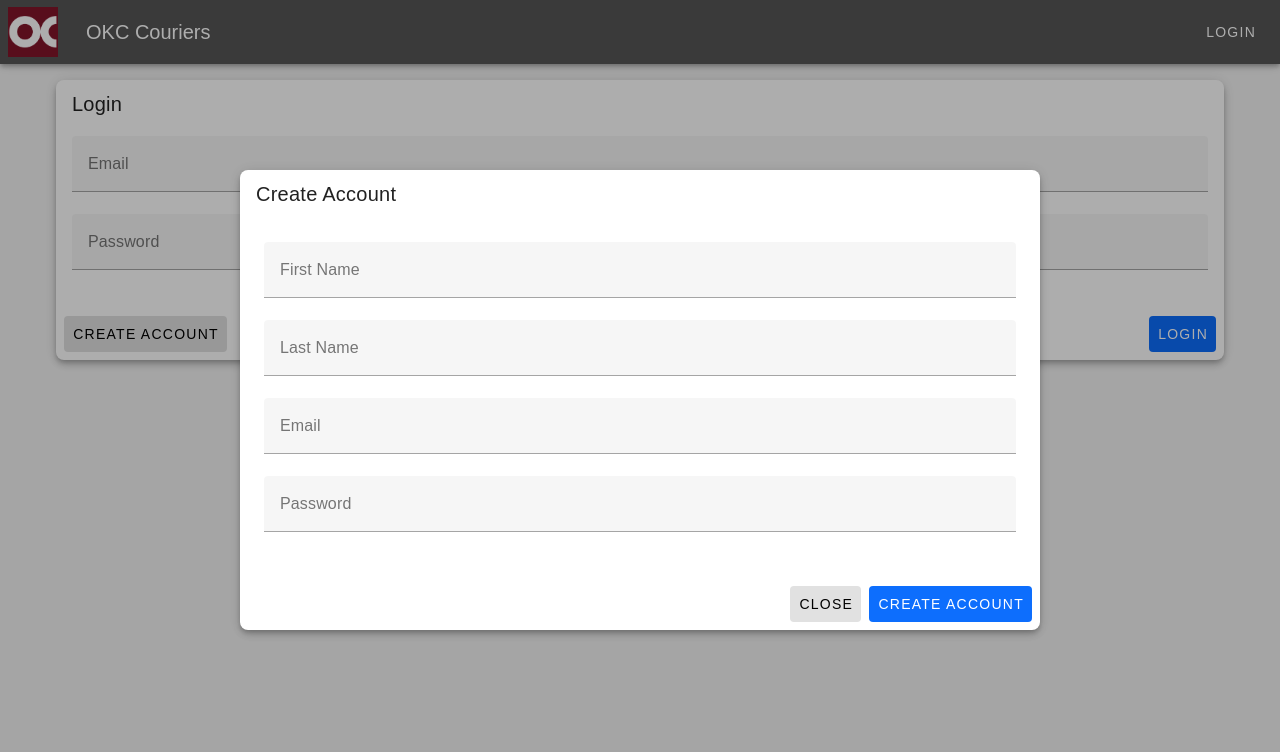
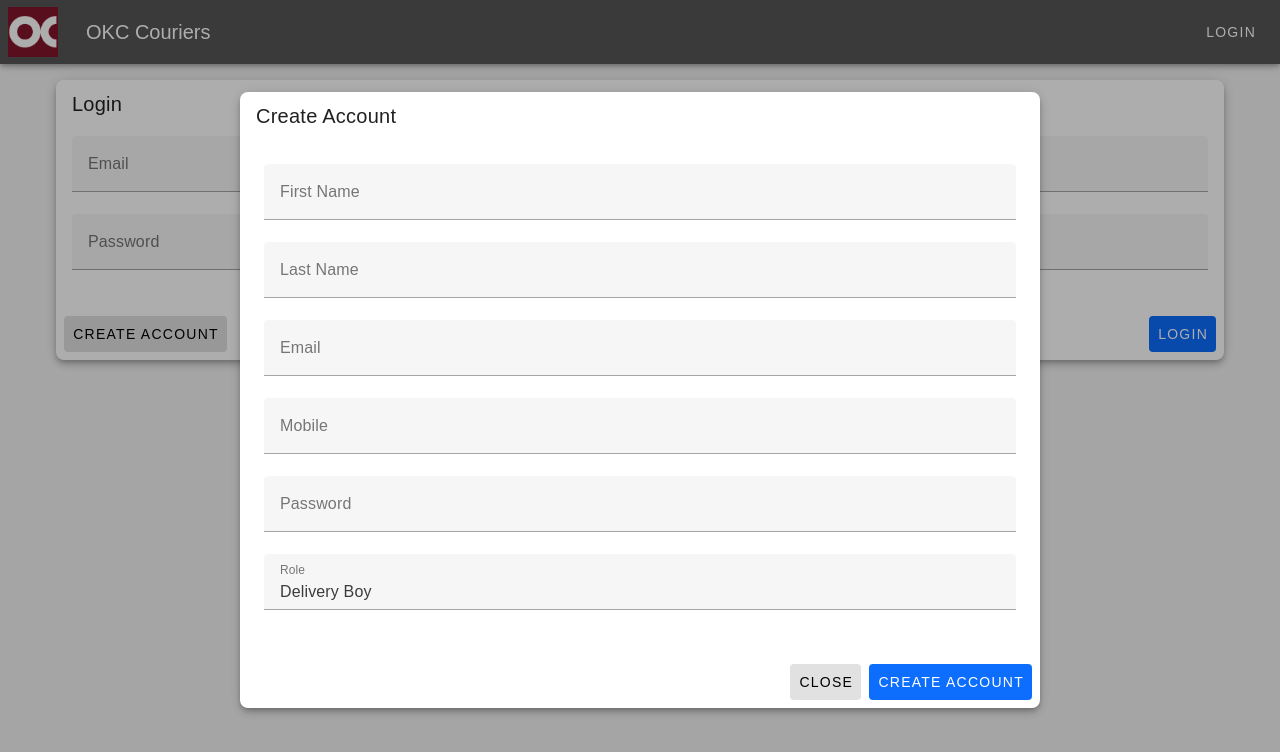
Before and after one commit to rohandhamshala/courier-frontend, a Vue app: page / in a window 1280 px wide. Both pictures are taken after a click on the button "CREATE ACCOUNT". Shown: the top 752 px of the page. Built offline with nearby package versions, Linux system fonts and the light colour scheme.

Commit message:
Login changes

```diff
--- a/src/views/Login.vue
+++ b/src/views/Login.vue
@@ -11,12 +11,18 @@ const snackbar = ref({
   color: "",
   text: "",
 });
+const role = ref("Delivery Boy")
 const user = ref({
   firstName: "",
   lastName: "",
   email: "",
   password: "",
+  mobile: ""
 });
+
+const roleOptions =  [
+        "Admin","Clerk","Delivery Boy"
+      ]
 
 onMounted(async () => {
   if (localStorage.getItem("user") !== null) {
@@ -24,12 +30,19 @@ onMounted(async () => {
   }
 });
 
+const getRoleId = () => {
+  return role === "Admin" ? 1 : role === "Clerk" ? 2 : 3
+}
+
 async function createAccount() {
-  await UserServices.addUser(user.value)
-    .then(() => {
+  await UserServices.addUser({...user.value, role_id: getRoleId()})
+    .then((res) => {
       snackbar.value.value = true;
       snackbar.value.color = "green";
-      snackbar.value.text = "Account created successfully!";
+      if(res.data.is_verified == 0)
+        snackbar.value.text = "Account created successfully, Please contact Admin to verify your Account!";
+      else
+        snackbar.value.text = "Account created successfully!";
       router.push({ name: "login" });
     })
     .catch((error) => {
@@ -120,12 +133,22 @@ function closeSnackBar() {
               label="Email"
               required
             ></v-text-field>
-
+            <v-text-field
+              v-model="user.mobile"
+              label="Mobile"
+              required
+            ></v-text-field>
             <v-text-field
               v-model="user.password"
               label="Password"
               required
             ></v-text-field>
+             <v-select
+                v-model="role"
+                label="Role"
+                :items="roleOptions"
+                required
+              ></v-select>
           </v-card-text>
           <v-card-actions>
             <v-spacer></v-spacer>
```
